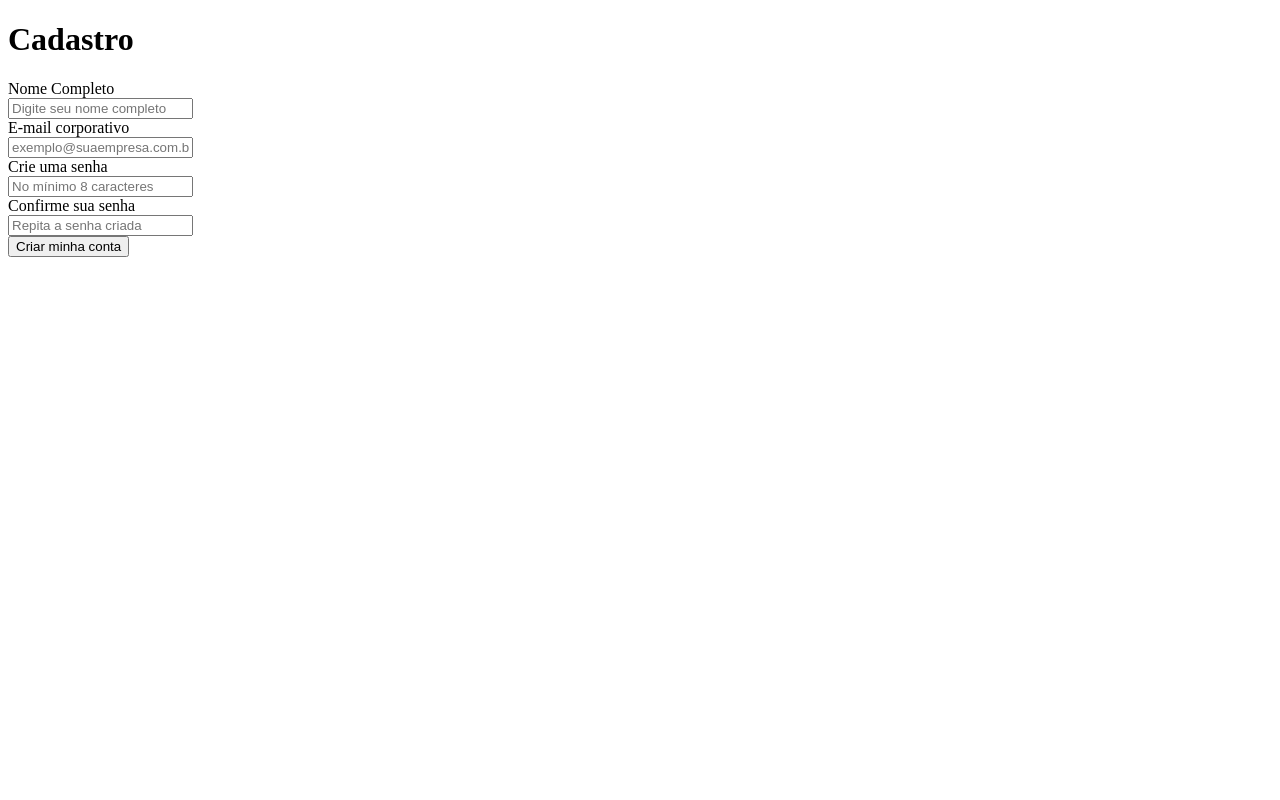
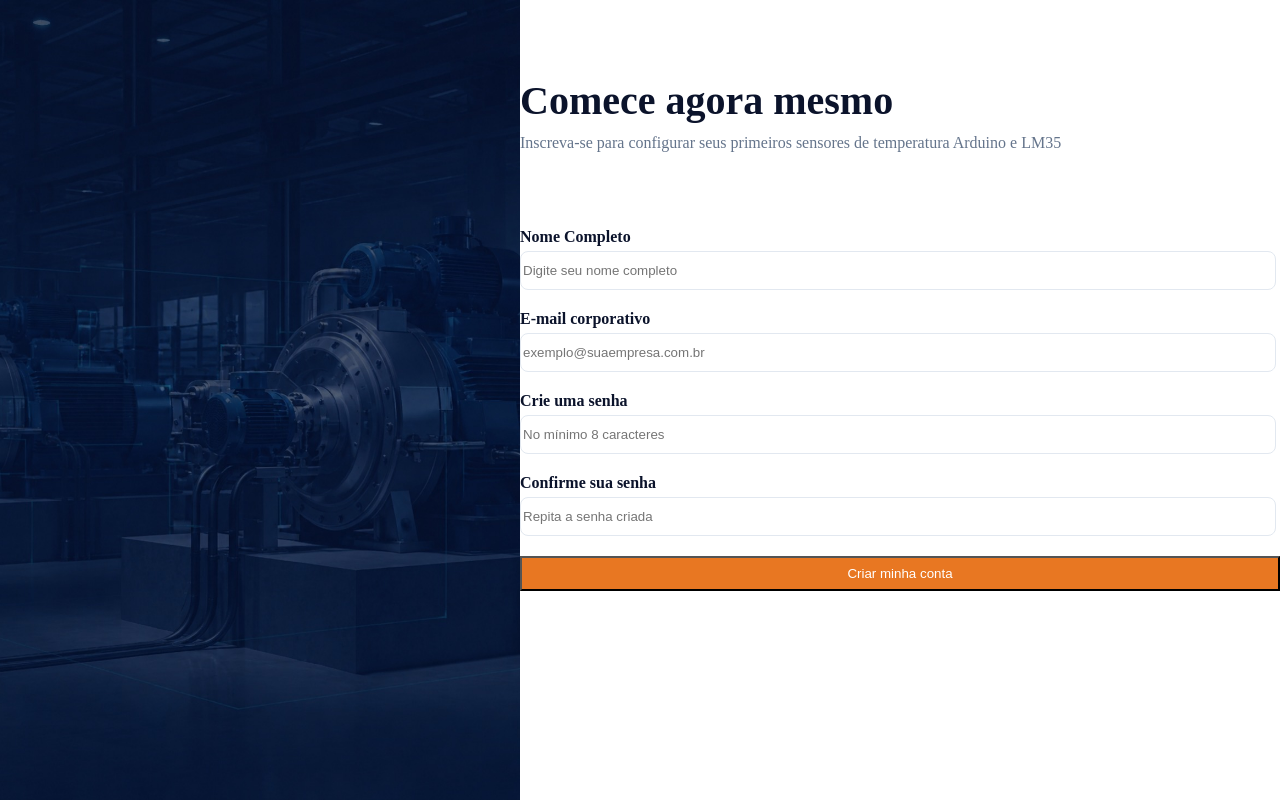
Before and after one commit to Nickolas-Merola/PI-GRUPO-11, a plain HTML site: page Luis Otavio Jeus Alves/cadastro.html in a window 1280 px wide. Drawn offline with Linux system fonts and the light colour scheme.

Commit message:
estilização inicial da tela de cadastro

```diff
--- /dev/null
+++ b/Luis Otavio Jeus Alves/cadastro.css
@@ -0,0 +1,64 @@
+body {
+    margin: 0;
+}
+.pagina-inteira {
+    display: flex;
+    min-height: 100vh;
+}
+
+.lado-esquerdo {
+    width: 45%;
+    background-image: url(./images/background-img.jpg);
+    background-size: cover;
+    background-position: center;
+}
+
+.lado-direito {
+    /* Lembrar de testar se o flex: 1 é opcional ou não*/
+    flex: 1;
+    justify-items: center;
+}
+
+.botao {
+    display: flex;
+    justify-items: center;
+    background-color: #E87722;
+    color: white;
+    width: 760px;
+    height: 35px;
+    justify-content: center;
+    align-items: center;
+}
+
+input {
+    width: 750px;
+    height: 35px;
+    margin-bottom: 20px;
+    margin-top: 5px;
+    border-radius: 8px;
+    border: 1px;
+    border-color: #E2E8F0;
+    border-style: solid;
+}
+.campos {
+    padding-top: 50px;
+}
+
+.titulo {
+    font-weight: 800;
+    font-size: 40px;
+    color: #0B132B;
+    margin-bottom: 0px;
+}
+
+label {
+    font-weight: 600;
+    color: #0B132B;
+}
+
+.p1 {
+    color: #64748B;
+    font-size: 16px;
+    margin-top: 10px;
+    padding-bottom: 60px;
+}
--- a/Luis Otavio Jeus Alves/cadastro.html
+++ b/Luis Otavio Jeus Alves/cadastro.html
@@ -3,10 +3,20 @@
 <head>
     <meta charset="UTF-8">
     <meta name="viewport" content="width=device-width, initial-scale=1.0">
+    <link rel="stylesheet" href="cadastro.css">
     <title>Document</title>
 </head>
 <body>
-    <h1>Cadastro</h1>
+    <div class="pagina-inteira">
+        <div class="lado-esquerdo">
+
+        </div>
+
+        <div class="lado-direito">
+
+            <div class="campos">
+                <h1 class="titulo">Comece agora mesmo</h1>
+                <p class="p1">Inscreva-se para configurar seus primeiros sensores de temperatura Arduino e LM35</p>
                 <label for="input_nome">Nome Completo</label> <br>
                 <input type="text" id="input_nome" placeholder="Digite seu nome completo"> <br>
 
@@ -16,14 +26,20 @@
                 <label for="input_senha">Crie uma senha</label> <br>
                 <input type="text" oninput="validarSenha()" id="input_senha" placeholder="No mínimo 8 caracteres"><br>
 
-    <label for="input_senha">Confirme sua senha</label> <br>
+                <label for="input_confirmarSenha">Confirme sua senha</label> <br>
                 <input type="text" id="input_confirmarSenha" placeholder="Repita a senha criada"><br>
 
-    <button onclick="cadastrar()">Criar minha conta</button>
+                <button onclick="cadastrar()" class="botao">Criar minha conta</button>
+            </div>
+
+
+
             <div id="div_quantosCaracteres"></div>
             <div id="div_letraMaiuscula"></div>
             <div id="div_letraMinuscula"></div>
             <div id="div_charEspecial"></div>
+        </div>
+    </div>
 </body>
 </html>
 
```
Also changed, not shown: Luis Otavio Jeus Alves/images/background-img.jpg (added), Luis Otavio Jeus Alves/images/logo.png (added), Luis Otavio Jeus Alves/style.css (deleted). Lines whose indentation alone changed are shown as unchanged.
